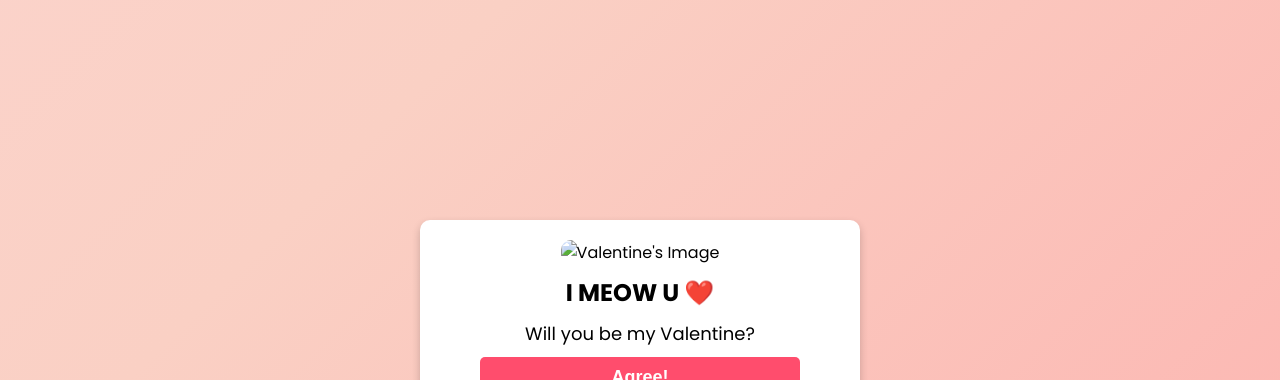
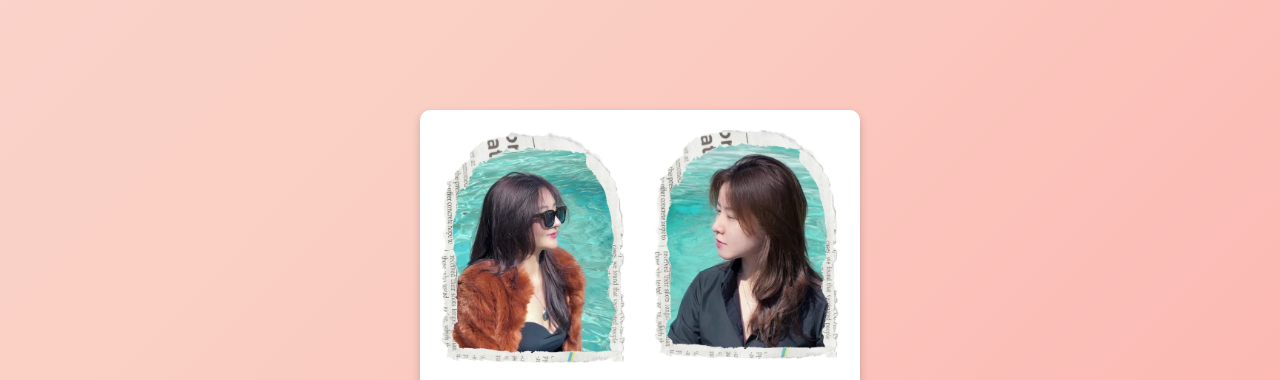
Before and after one commit to bingbahlil/ILYU, a plain HTML site: page index.html in a window 1280 px wide. Shown: the top 380 px of the page. Drawn offline with Linux system fonts and the light colour scheme.

Commit message:
Update index.html

```diff
--- a/index.html
+++ b/index.html
@@ -82,7 +82,7 @@
 <body>
 
     <div class="container">
-        <img class="header-img" src="images/LM2.jpg" alt="Valentine's Image">
+        <img class="header-img" src="LM2.jpg" alt="Valentine's Image">
         <div class="title">I MEOW U ❤️</div>
         <div class="message">Will you be my Valentine?</div>
         <button class="button" onclick="goToSurprise()">Agree!</button>
```
